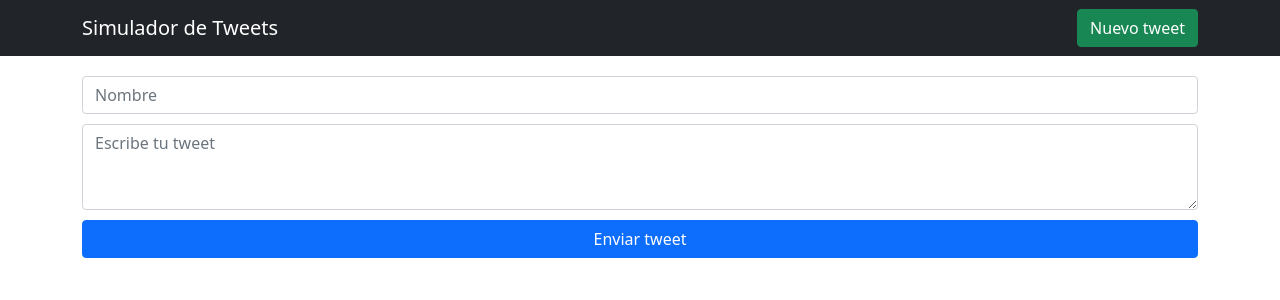
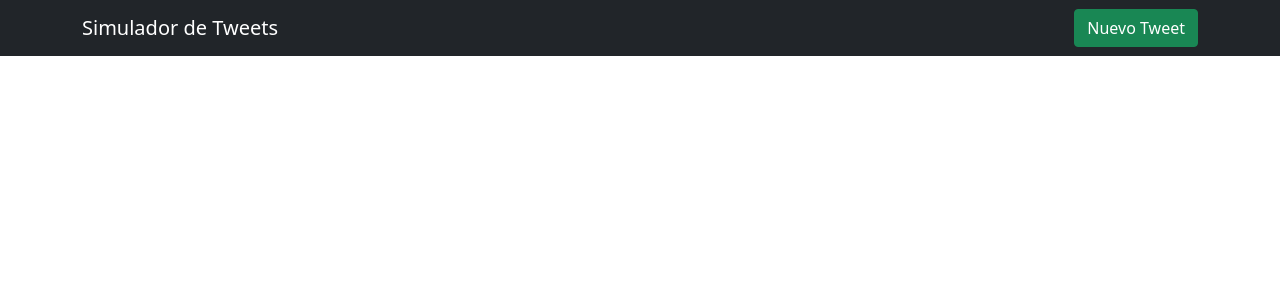
Before and after one commit to franciscomarin98/Vue-SimuladorTweets, a Vue app: page / in a window 1280 px wide. Shown: the top 300 px of the page. Built offline with nearby package versions, Linux system fonts and the light colour scheme.

Commit message:
Creando un composable, para manejar el form

```diff
--- a/src/App.vue
+++ b/src/App.vue
@@ -1,14 +1,24 @@
 <template>
-  <MenuBar />
-  <TweetForm />
+  <MenuBar :openForm="openCloseForm" :showForm="showForm"/>
+  <TweetForm :showForm="showForm" />
 </template>
 
 <script>
 import MenuBar from './components/MenuBar'
 import TweetForm from './components/TweetForm'
+import useFormTweet from './composables/useFormTweet'
+
 export default {
   name: 'App',
-  components: { TweetForm, MenuBar }
+  components: {
+    TweetForm,
+    MenuBar
+  },
+  setup () {
+    return {
+      ...useFormTweet()
+    }
+  }
 }
 </script>
 
--- a/src/components/MenuBar.vue
+++ b/src/components/MenuBar.vue
@@ -1,15 +1,22 @@
 <template>
-<nav class="navbar navbar-dark bg-dark">
-  <div class="container">
-    <span class="navbar-brand">Simulador de Tweets</span>
-    <button class="btn btn-success">Nuevo tweet</button>
-  </div>
-</nav>
+  <nav class="navbar navbar-dark bg-dark">
+    <div class="container">
+      <span class="navbar-brand">Simulador de Tweets</span>
+      <button class="btn" :class="{'btn-success': !showForm, 'btn-danger': showForm}" @click="openForm">
+        {{ !showForm ? 'Nuevo Tweet' : 'Cerrar Tweet' }}
+      </button>
+    </div>
+  </nav>
 </template>
 
 <script>
+
 export default {
-  name: 'MenuBar'
+  name: 'MenuBar',
+  props: {
+    showForm: Boolean,
+    openForm: Function
+  }
 }
 </script>
 
--- a/src/components/TweetForm.vue
+++ b/src/components/TweetForm.vue
@@ -1,5 +1,5 @@
 <template>
-  <div class="tweet-form container">
+  <div class="tweet-form container" :class="{open: showForm}">
     <form>
       <input class="form-control" placeholder="Nombre" type="text">
       <textarea class="form-control" rows="3" placeholder="Escribe tu tweet"></textarea>
@@ -12,22 +12,31 @@
 
 <script>
 export default {
-  name: 'TweetForm'
+  name: 'TweetForm',
+  props: {
+    showForm: Boolean
+  }
 }
 </script>
 
 <style lang="scss" scoped>
-  .tweet-form{
+.tweet-form {
   margin-top: 20px;
-    //height: 0;
+  height: 0;
   overflow: hidden;
 
-    form{
+  &.open {
+    height: auto;
+  }
+
+  form {
     margin-bottom: 50px;
-      input{
+
+    input {
       margin-bottom: 10px;
     }
-      button{
+
+    button {
       width: 100%;
       margin-top: 10px;
     }
--- /dev/null
+++ b/src/composables/useFormTweet.js
@@ -0,0 +1,14 @@
+import { ref } from 'vue'
+
+export default function useFormTweet () {
+  const showForm = ref(false)
+
+  const openCloseForm = () => {
+    showForm.value = !showForm.value
+  }
+
+  return {
+    showForm,
+    openCloseForm
+  }
+}
```
Also changed, not shown: src/components/test.html (added, +13 -0 lines). Lines whose indentation alone changed are shown as unchanged.
